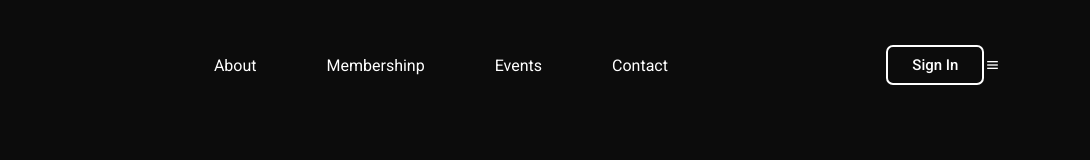
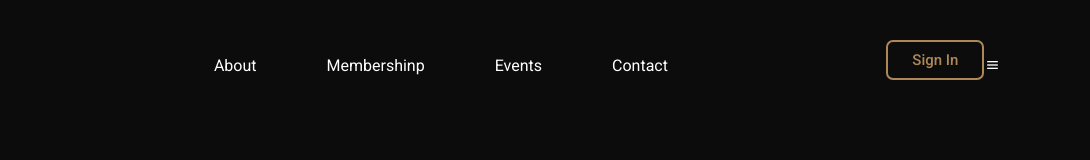
Before and after one commit to AmirTaki/animation-resoponsive-website, a plain HTML site: page index.html in a window 1280 px wide. In both pictures the pointer is over the link "Sign In". Shown: the full height of the page, 190-1280 px from the left. Drawn offline with nearby package versions, Linux system fonts and the light colour scheme.

Commit message:
.nav-btn:hover styles

```diff
--- a/src/styles.css
+++ b/src/styles.css
@@ -70,3 +70,8 @@ header {
     font-weight : 500;
     transition: all .6s ease;
 }
+.nav-btn:hover {
+    transform: translateY(-5px);
+    border: 2px solid var(--main-color);
+    color: var(--main-color)
+}
```
